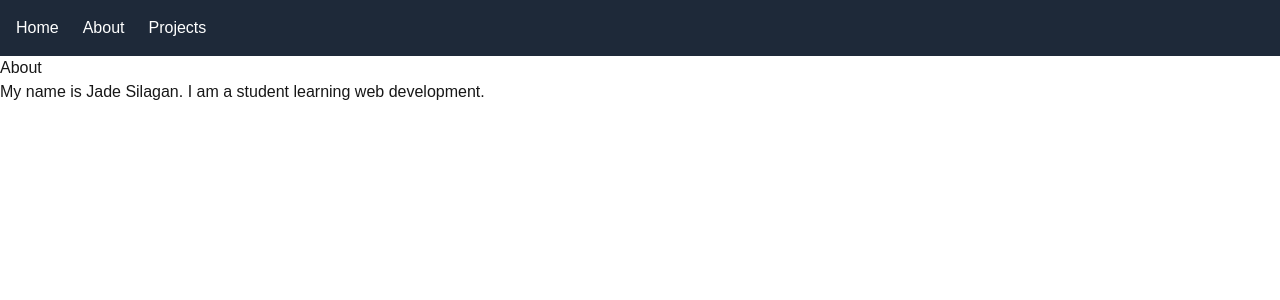
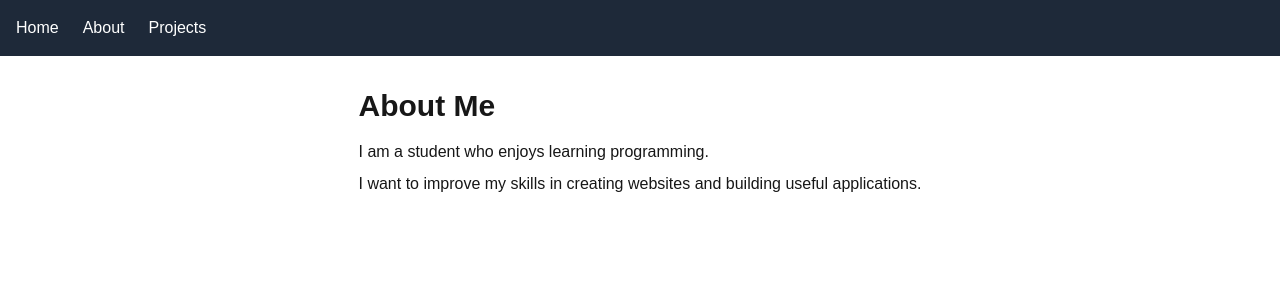
Before and after one commit to jadesilagan3-bit/my-first-app, a Next.js app: page /about in a window 1280 px wide. Shown: the top 300 px of the page. Built offline with nearby package versions, Linux system fonts and the light colour scheme.

Commit message:
Adds about page

```diff
--- a/app/about/page.tsx
+++ b/app/about/page.tsx
@@ -1,11 +1,18 @@
+
 export default function AboutPage() {
   return (
-    <main>
-      <h1>About</h1>
+    <main className="p-8 max-w-3xl mx-auto">
+      <h1 className="text-3xl font-bold mb-4">
+        About Me
+      </h1>
+
+      <p className="mb-2">
+        I am a student who enjoys learning programming.
+      </p>
 
       <p>
-        My name is Jade Silagan.
-        I am a student learning web development.
+        I want to improve my skills in creating websites
+        and building useful applications.
       </p>
     </main>
   );
--- a/app/page.tsx
+++ b/app/page.tsx
@@ -3,7 +3,7 @@ import Link from "next/link";
 
 export default function Home() {
   return (
-    <main className="p-8">
+    <main className="p-16 max-w-3xl mx-auto">
       <h1 className="text-3xl font-bold mb-4">
         Hello, my name is Your Name
       </h1>
```
